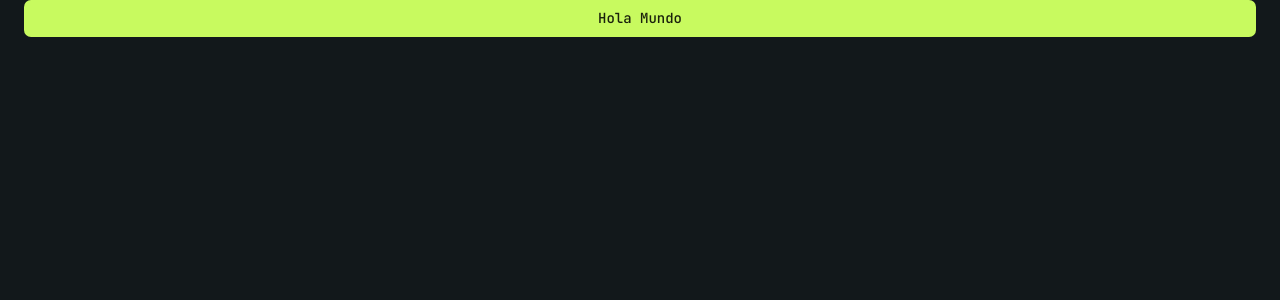
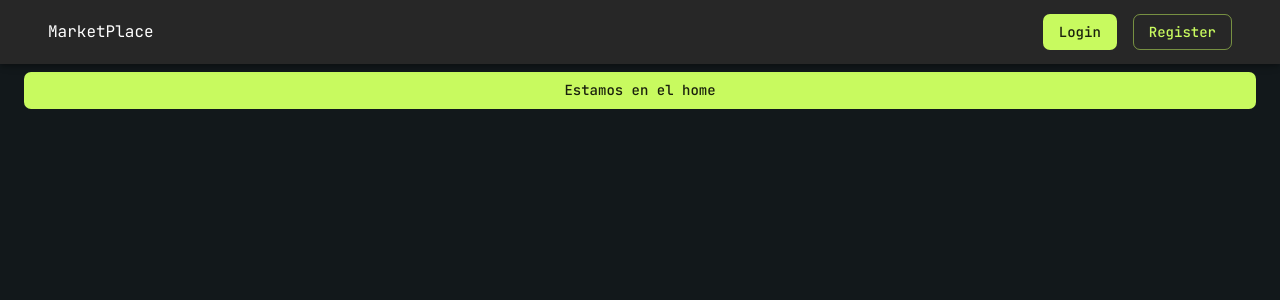
Before and after one commit to eugenia1984/reactjs-ts-mui, a React (Create React App) app: page / in a window 1280 px wide. Shown: the top 300 px of the page. Built offline with nearby package versions, Linux system fonts and the light colour scheme.

Commit message:
comienzo con la parte de laas rutas y el navbar

```diff
--- a/src/App.tsx
+++ b/src/App.tsx
@@ -1,13 +1,17 @@
 import React from 'react';
-import logo from './logo.svg';
+import {BrowserRouter} from "react-router-dom";
 import './App.css';
 import { Button, Container } from '@mui/material';
+import { NavBar } from './common/NavBar';
+import { AppRouter } from './Router';
 
 function App() {
   return (
-    <Container maxWidth="xl">
-      <Button fullWidth variant="contained">Hola Mundo</Button>
-    </Container>
+    <div>
+      <BrowserRouter>
+        <AppRouter />
+      </BrowserRouter>
+    </div>
   );
 }
 
--- /dev/null
+++ b/src/Router.tsx
@@ -0,0 +1,18 @@
+import React from "react";
+import { Route } from "react-router";
+import { Routes } from "react-router-dom";
+import { RouterLayout } from "./common/RouterLayout";
+import { HomePage } from "./pages/home";
+import { LoginPage } from "./pages/login";
+
+export const AppRouter: React.FC<{}> = () => {
+    return (
+        <Routes>
+            <Route path="/" element={<RouterLayout />}>
+                <Route path="/" element={<HomePage />} />
+                <Route path="/login" element={<LoginPage />} />
+            </Route>
+            <Route path="/nose" element={<div>Hola</div>} />
+        </Routes>
+    )
+}
--- /dev/null
+++ b/src/common/NavBar.tsx
@@ -0,0 +1,31 @@
+import { AppBar, Box, Button, Container, Grid, Stack, Toolbar, Typography } from "@mui/material";
+import React from "react";
+
+export const NavBar: React.FC<{}> = () => {
+    return (
+        <Box sx={ { flexGrow: 1} }>
+            <AppBar position="fixed">
+                <Toolbar>
+                    <Container maxWidth="xl">
+                        <Grid
+                            container
+                            direction="row"
+                            justifyContent="space-between"
+                            alignItems="center"
+                        >
+                            <Grid item>
+                                <Typography>MarketPlace</Typography>
+                            </Grid>
+                            <Grid item>
+                                <Stack direction="row" spacing={2}>
+                                    <Button variant="contained">Login</Button>
+                                    <Button variant="outlined">Register</Button>
+                                </Stack>
+                            </Grid>
+                        </Grid>
+                    </Container>
+                </Toolbar>
+            </AppBar>
+        </Box>
+    )
+}
--- /dev/null
+++ b/src/common/RouterLayout.tsx
@@ -0,0 +1,12 @@
+import React from "react";
+import { Outlet} from "react-router-dom";
+import { NavBar } from "./NavBar";
+
+export const RouterLayout: React.FC<{}> = () => {
+    return(
+        <>
+            <NavBar />
+            <Outlet />
+        </>
+    )
+}
--- /dev/null
+++ b/src/pages/home/index.tsx
@@ -0,0 +1,13 @@
+import React from "react";
+import { Button, Container } from "@mui/material";
+
+
+export const HomePage: React.FC<{}> = () => {
+    return (
+        <Container sx={ {mt: 9} } maxWidth="xl">
+            <Button fullWidth variant="contained">
+                Estamos en el home
+            </Button>
+        </Container>
+    )
+}
--- /dev/null
+++ b/src/pages/login/index.tsx
@@ -0,0 +1,13 @@
+import React from "react";
+import { Button, Container } from "@mui/material";
+
+
+export const LoginPage: React.FC<{}> = () => {
+    return (
+        <Container sx={ {mt: 9} } maxWidth="xl">
+            <Button fullWidth variant="contained">
+                Login
+            </Button>
+        </Container>
+    )
+}
```
